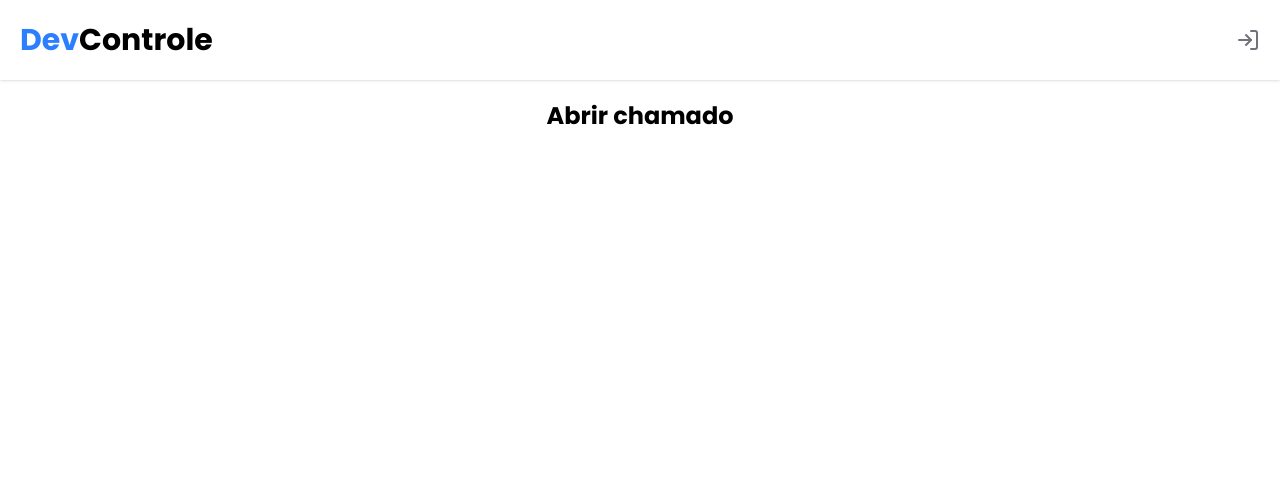
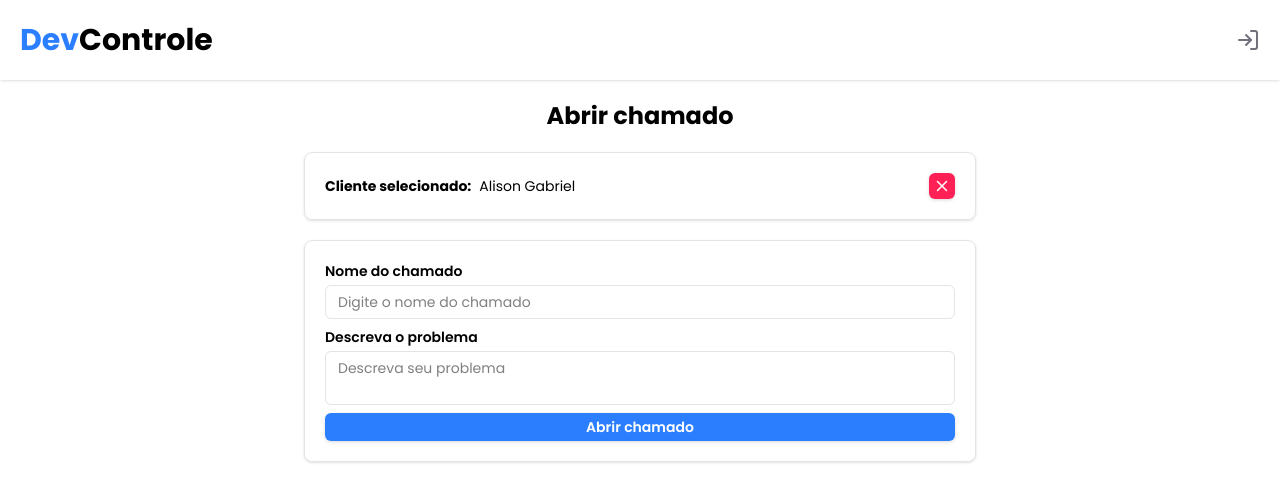
Before and after one commit to odevalison/devcontrole-nextjs, a Next.js app: page /open-ticket in a window 1280 px wide. Shown: the top 502 px of the page. Built offline with nearby package versions, Linux system fonts and the light colour scheme; no server answers.

Commit message:
feat: add TicketForm component and initial form validations

```diff
--- a/src/app/(public)/open-ticket/components/open-ticket-form/index.tsx
+++ b/src/app/(public)/open-ticket/components/open-ticket-form/index.tsx
@@ -1,8 +1,7 @@
-/* eslint-disable @typescript-eslint/no-unused-vars */
 'use client'
 
 import { zodResolver } from '@hookform/resolvers/zod'
-import { Search } from 'lucide-react'
+import { Search, X } from 'lucide-react'
 import { useState } from 'react'
 import { useForm } from 'react-hook-form'
 import z from 'zod'
@@ -10,8 +9,12 @@ import z from 'zod'
 import { Button } from '@/components/button'
 import { Input } from '@/components/input'
 
+import { TicketForm } from '../ticket-form'
+
 const openTicketFormSchema = z.object({
-  email: z.string().nonempty('O e-mail do cliente é obrigatório'),
+  email: z
+    .email('Digite um e-mail válido')
+    .nonempty('O e-mail do cliente é obrigatório'),
 })
 
 type OpenTicketFormData = z.infer<typeof openTicketFormSchema>
@@ -22,13 +25,13 @@ type SelectedCustomerData = {
 }
 
 export const OpenTicketForm = () => {
-  const [isCustomerSelected, setIsCustomerSelected] =
-    useState<SelectedCustomerData | null>({ id: '1', name: 'teste' })
+  const [selectedCustomer, setSelectedCustomer] =
+    useState<SelectedCustomerData | null>({ id: '01', name: 'Alison Gabriel' })
   const {
     register,
     handleSubmit,
     setValue,
-    formState: { errors, isSubmitting },
+    formState: { errors },
   } = useForm<OpenTicketFormData>({
     resolver: zodResolver(openTicketFormSchema),
     defaultValues: { email: '' },
@@ -38,13 +41,33 @@ export const OpenTicketForm = () => {
     alert(data.email)
   }
 
+  const handleClearSelectedCustomer = () => {
+    setSelectedCustomer(null)
+    setValue('email', '')
+  }
+
   return (
     <>
-      {isCustomerSelected ? (
-        <div></div>
+      {selectedCustomer != null ? (
+        <>
+          <div className="flex items-center justify-between gap-2 rounded-lg border border-zinc-200 p-5 shadow">
+            <div className="flex items-center gap-2">
+              <strong className="text-sm">Cliente selecionado:</strong>
+              <p className="text-sm">{selectedCustomer.name}</p>
+            </div>
+            <Button
+              color="danger"
+              size="icon"
+              onClick={handleClearSelectedCustomer}
+            >
+              <X className="text-white" />
+            </Button>
+          </div>
+          <TicketForm />
+        </>
       ) : (
         <form
-          className="flex flex-col gap-2 rounded-lg bg-zinc-100 p-4 shadow"
+          className="flex flex-col gap-2 rounded-lg border border-zinc-200 p-5 shadow"
           onSubmit={handleSubmit(handleOpenTicket)}
         >
           <Input
--- /dev/null
+++ b/src/app/(public)/open-ticket/components/ticket-form/index.tsx
@@ -0,0 +1,43 @@
+'use client'
+
+import { zodResolver } from '@hookform/resolvers/zod'
+import { useForm } from 'react-hook-form'
+import z from 'zod'
+
+import { Button } from '@/components/button'
+import { Input } from '@/components/input'
+import { Textarea } from '@/components/textarea'
+
+const ticketFormSchema = z.object({
+  name: z.string().nonempty('O nome do chamado é obrigatório'),
+  description: z.string().nonempty('A descrição do chamado é obrigatória'),
+})
+
+type TicketFormData = z.infer<typeof ticketFormSchema>
+
+export const TicketForm = () => {
+  const {
+    register,
+    formState: { errors },
+  } = useForm<TicketFormData>({
+    resolver: zodResolver(ticketFormSchema),
+    defaultValues: { name: '', description: '' },
+  })
+  return (
+    <form className="flex flex-col gap-2 rounded-lg border border-zinc-200 p-5 shadow">
+      <Input
+        {...register('name')}
+        error={errors.name?.message}
+        placeholder="Digite o nome do chamado"
+        label="Nome do chamado"
+      />
+      <Textarea
+        {...register('description')}
+        error={errors.description?.message}
+        placeholder="Descreva seu problema"
+        label="Descreva o problema"
+      />
+      <Button type="submit">Abrir chamado</Button>
+    </form>
+  )
+}
--- a/src/components/button/index.tsx
+++ b/src/components/button/index.tsx
@@ -16,7 +16,7 @@ const button = tv({
       sm: 'px-4 py-1 text-sm',
       md: 'px-3 py-2 text-sm',
       lg: 'px-6 py-2',
-      icon: 'p-1 size-fit *:size-5',
+      icon: 'p-1 size-fit *:size-4.5',
     },
   },
   defaultVariants: {
```
